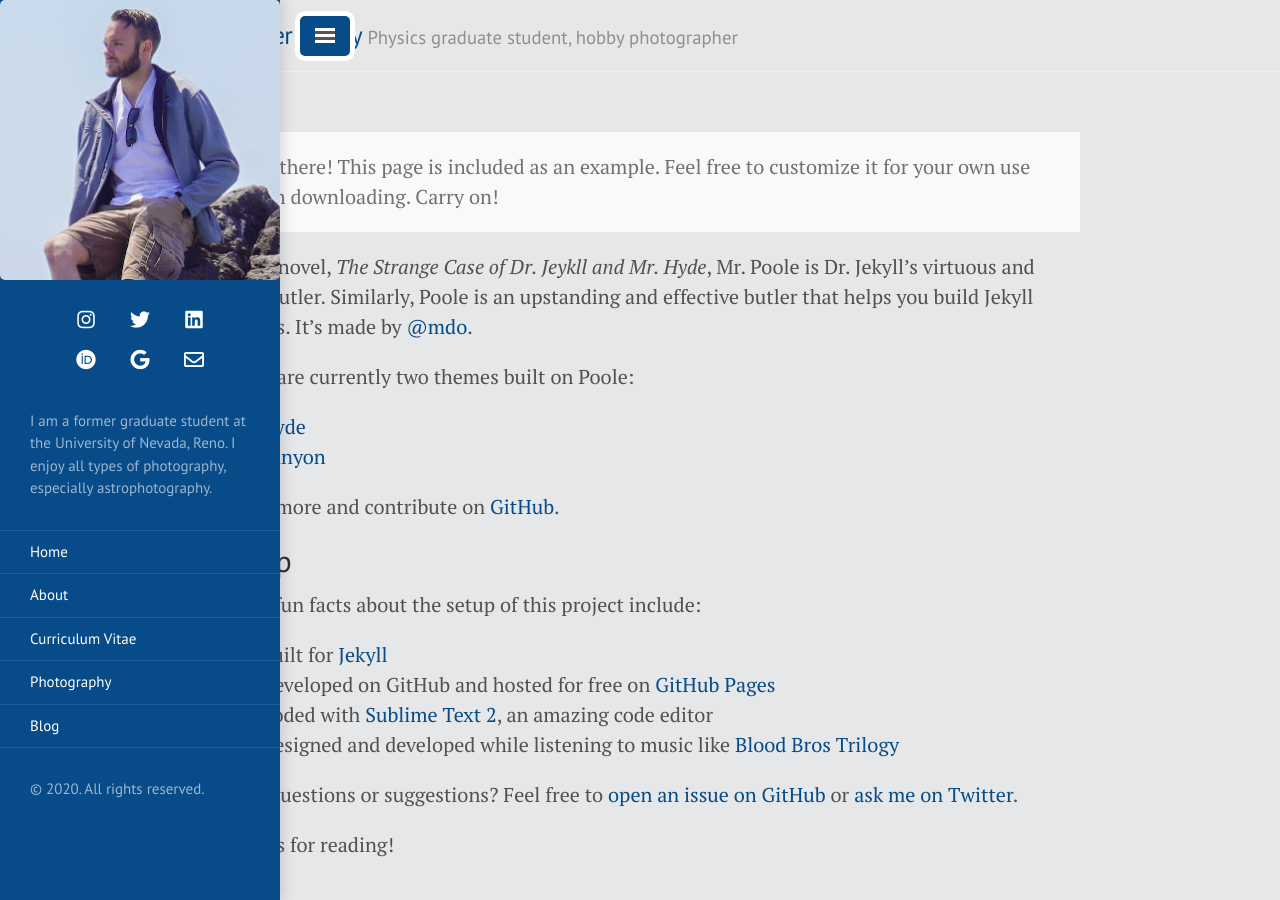
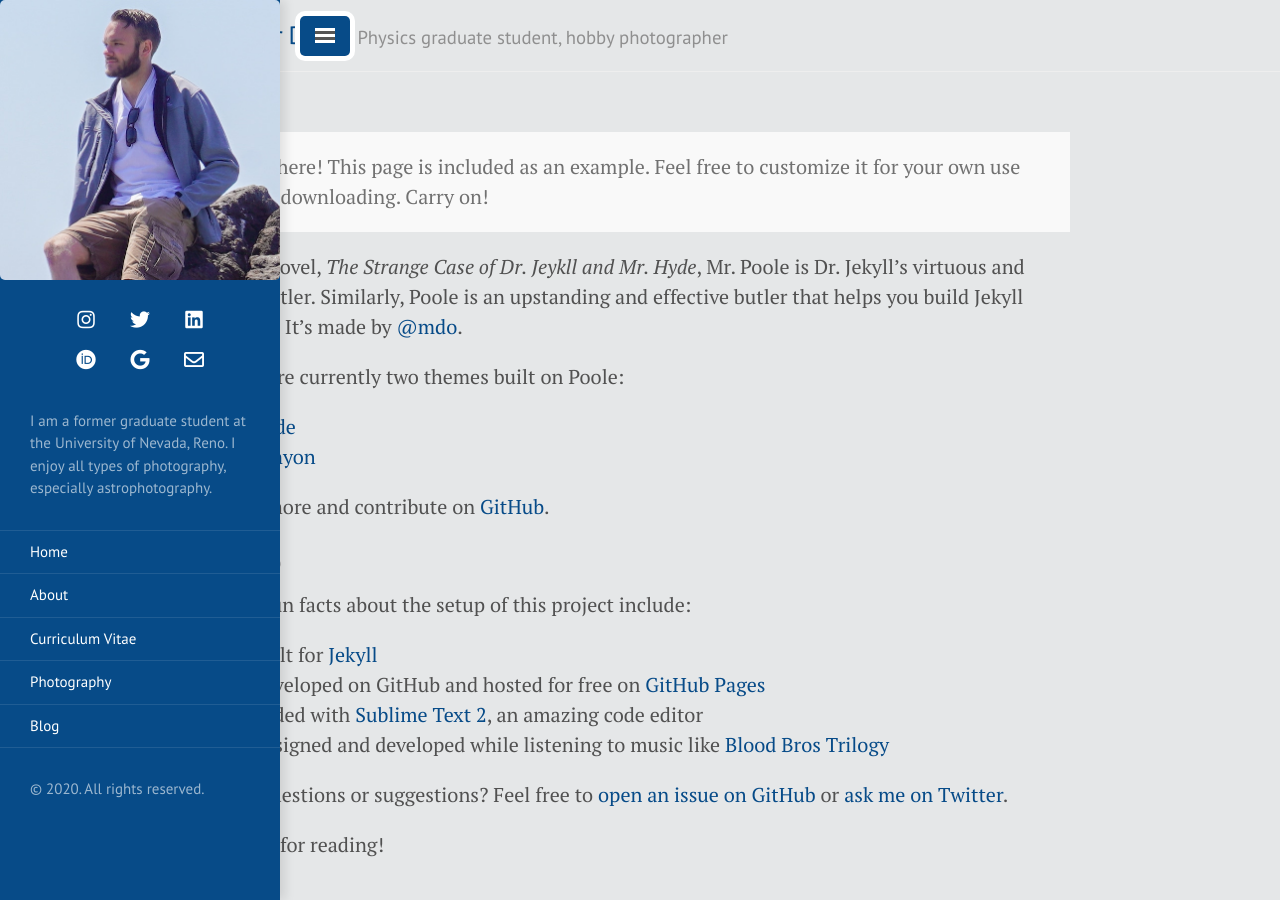
Before and after one commit to TakeTwiceDailey/TakeTwiceDailey.github.io, a Jekyll site: the page built from index.html, in a window 1280 px wide. Built offline with Jekyll 4.4.1, drawn with Linux system fonts in a browser that asks for light colours; nearby versions of some CDN libraries.

Commit message:
width finally changed

```diff
--- a/public/css/poole.css
+++ b/public/css/poole.css
@@ -289,8 +289,8 @@ tbody tr:nth-child(odd) th {
   max-width: 50rem;/*38rem*/
   padding-left:  1rem;
   padding-right: 1rem;
-  margin-left:  10rem;/*auto*/
-  margin-right: 10rem;/*auto*/
+  margin-left:  auto;/*auto*/
+  margin-right: auto;/*auto*/
 }
 
 
```
